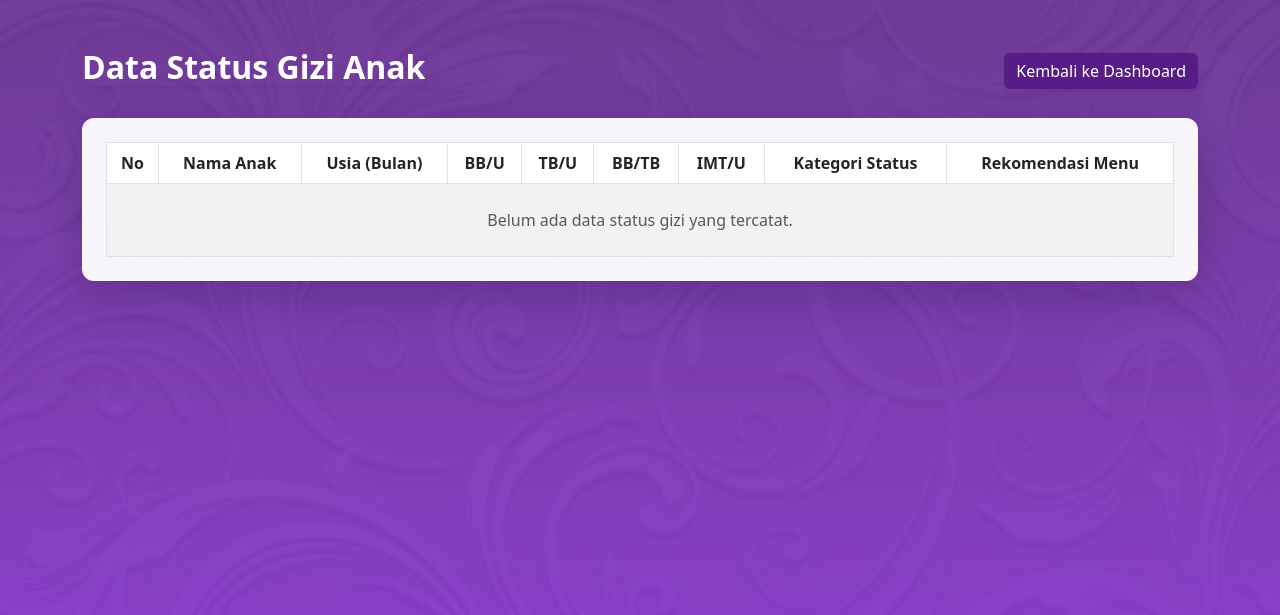
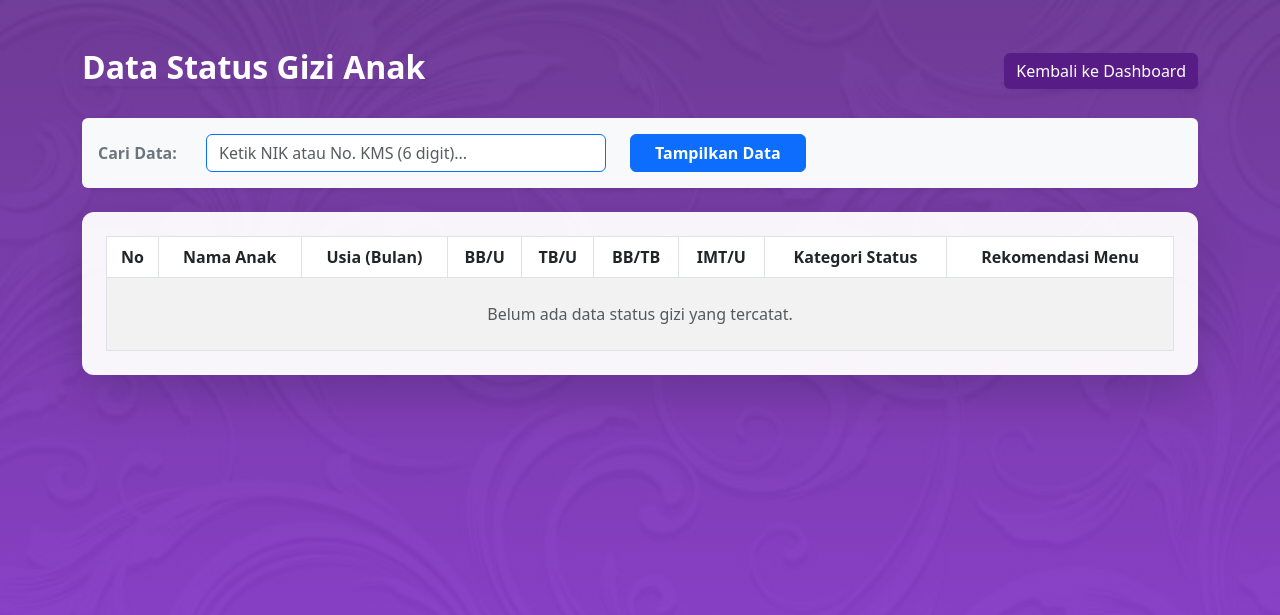
Before and after one commit to R4annnn1231/MIKADO, a Flask app: template templates/ui_gizi.html in a window 1280 px wide. Shown: the top 615 px of the page. Run offline with Flask 3, Linux system fonts and the light colour scheme; the template is opened without the code that fills it, so the values that code supplies are empty.

Commit message:
Update ui_gizi.html

```diff
--- a/templates/ui_gizi.html
+++ b/templates/ui_gizi.html
@@ -4,11 +4,9 @@
     <meta charset="UTF-8">
     <meta name="viewport" content="width=device-width, initial-scale=1.0">
     <title>Data Status Gizi - MIKAdO</title>
-    <!-- Bootstrap CSS -->
     <link href="https://cdn.jsdelivr.net/npm/bootstrap@5.3.0/dist/css/bootstrap.min.css" rel="stylesheet">
     <style>
         body {
-            /* Menyamakan background persis seperti dashboard utama */
             background: linear-gradient(rgba(88, 28, 135, 0.85), rgba(126, 34, 206, 0.85)),
                         url("{{ url_for('static', filename='background.jpg') }}");
             background-size: cover;
@@ -17,46 +15,46 @@
             background-repeat: no-repeat;
             min-height: 100vh;
         }
-
-        .card {
-            background-color: rgba(255, 255, 255, 0.95);
-            border-radius: 12px;
-        }
-
-        .text-ungu {
-            color: #6f42c1 !important;
-        }
-        .bg-ungu {
-            background-color: #6f42c1 !important;
-            color: white !important;
-        }
-        .btn-ungu {
-            background-color: #581c87;
-            color: white;
-            border: none;
-        }
-        .btn-ungu:hover {
-            background-color: #4c1d95;
-            color: white;
-        }
-
-        /* Modifikasi untuk Accordion Rekomendasi Menu */
-        .accordion-button:not(.collapsed) {
-            color: #581c87;
-            background-color: #f3e8ff;
-            box-shadow: inset 0 -1px 0 rgba(0,0,0,.125);
-        }
-        .accordion-button:focus {
-            box-shadow: 0 0 0 0.25rem rgba(111, 66, 193, 0.25);
-            border-color: #6f42c1;
-        }
+        .card { background-color: rgba(255, 255, 255, 0.95); border-radius: 12px; }
+        .text-ungu { color: #6f42c1 !important; }
+        .bg-ungu { background-color: #6f42c1 !important; color: white !important; }
+        .btn-ungu { background-color: #581c87; color: white; border: none; }
+        .btn-ungu:hover { background-color: #4c1d95; color: white; }
+        .accordion-button:not(.collapsed) { color: #581c87; background-color: #f3e8ff; box-shadow: inset 0 -1px 0 rgba(0,0,0,.125); }
     </style>
 </head>
 <body>
-    <div class="container mt-5">
-        <div class="d-flex justify-content-between align-items-center mb-4">
+    <div class="container mt-5 mb-5">
+        <div class="d-flex justify-content-between align-items-center mb-4 flex-wrap gap-2">
             <h2 class="text-white fw-bold shadow-sm">Data Status Gizi Anak</h2>
             <a href="{{ url_for('index') }}" class="btn btn-ungu shadow-sm">Kembali ke Dashboard</a>
+        </div>
+
+        <!-- SEARCH BAR ADMIN / ORTU -->
+        <div class="card shadow-sm mb-4 border-0">
+            <div class="card-body bg-light rounded">
+                <form method="GET" action="" class="d-flex align-items-center flex-wrap gap-2">
+                    <label class="fw-bold text-secondary" style="min-width: 100px;">
+                        {% if role == 'ortu' %}Pilih Anak:{% else %}Cari Data:{% endif %}
+                    </label>
+                    {% if role == 'ortu' %}
+                        <select name="cari" class="form-select me-3" style="max-width: 400px;" required>
+                            <option value="">-- Pilih Anak Anda --</option>
+                            {% for anak in daftar_anak %}
+                            <option value="{{ anak.nik_anak }}" {% if request.args.get('cari') == anak.nik_anak %}selected{% endif %}>
+                                {{ anak.nama_lengkap }}
+                            </option>
+                            {% endfor %}
+                        </select>
+                    {% else %}
+                        <input type="text" name="cari" class="form-control me-3 border-primary" placeholder="Ketik NIK atau No. KMS (6 digit)..." value="{{ request.args.get('cari', '') }}" style="max-width: 400px;" required>
+                    {% endif %}
+                    <button type="submit" class="btn btn-primary px-4 fw-bold">Tampilkan Data</button>
+                    {% if role == 'admin' and request.args.get('cari') %}
+                        <a href="?" class="btn btn-outline-secondary">Reset</a>
+                    {% endif %}
+                </form>
+            </div>
         </div>
 
         <div class="card shadow-lg border-0">
@@ -73,7 +71,7 @@
                                 <th>BB/TB</th>
                                 <th>IMT/U</th>
                                 <th>Kategori Status</th>
-                                <th>Rekomendasi Menu</th> <!-- Kolom Baru Ditambahkan -->
+                                <th>Rekomendasi Menu</th>
                             </tr>
                         </thead>
                         <tbody>
@@ -89,7 +87,6 @@
                                     <td class="text-center">{{ gizi.imt_u }}</td>
                                     <td class="fw-bold text-center text-ungu">{{ gizi.kategori_status }}</td>
                                     <td class="text-center">
-                                        <!-- Tombol Pemicu Modal -->
                                         <button type="button" class="btn btn-sm btn-ungu rounded-pill px-3 shadow-sm" data-bs-toggle="modal" data-bs-target="#modalRekomendasi{{ loop.index }}">
                                             🍲 Lihat Menu
                                         </button>
@@ -98,7 +95,7 @@
                                 {% endfor %}
                             {% else %}
                                 <tr>
-                                    <td colspan="9" class="text-center text-muted py-4">Belum ada data status gizi yang tercatat.</td>
+                                    <td colspan="9" class="text-center text-muted py-4">{% if role == 'admin' %}Silakan cari data anak melalui form di atas.{% else %}Belum ada data status gizi yang tercatat.{% endif %}</td>
                                 </tr>
                             {% endif %}
                         </tbody>
@@ -108,9 +105,6 @@
         </div>
     </div>
 
-    <!-- ========================================== -->
-    <!-- BAGIAN MODAL REKOMENDASI GIZI              -->
-    <!-- ========================================== -->
     {% if data_gizi %}
         {% for gizi in data_gizi %}
         <div class="modal fade" id="modalRekomendasi{{ loop.index }}" tabindex="-1" aria-labelledby="modalLabel{{ loop.index }}" aria-hidden="true">
@@ -123,7 +117,6 @@
                         <button type="button" class="btn-close btn-close-white" data-bs-dismiss="modal" aria-label="Close"></button>
                     </div>
                     <div class="modal-body p-4">
-
                         <div class="alert alert-info mb-4 border-0 shadow-sm" role="alert">
                             <strong>Status Gizi Saat Ini:</strong> {{ gizi.kategori_status }}
                         </div>
@@ -131,43 +124,36 @@
                         {% if gizi.rekomendasi and gizi.rekomendasi|length > 0 %}
                             <h6 class="fw-bold text-ungu mb-3">Daftar Pilihan Menu:</h6>
                             <div class="accordion shadow-sm" id="accordionResep{{ loop.index }}">
-
                                 {% for resep in gizi.rekomendasi %}
                                 <div class="accordion-item border-0 border-bottom">
                                     <h2 class="accordion-header" id="heading{{ loop.index }}_{{ loop.index0 }}">
-                                        <button class="accordion-button fw-bold {% if not loop.first %}collapsed{% endif %}" type="button" data-bs-toggle="collapse" data-bs-target="#collapse{{ loop.index }}_{{ loop.index0 }}" aria-expanded="{% if loop.first %}true{% else %}false{% endif %}" aria-controls="collapse{{ loop.index }}_{{ loop.index0 }}">
+                                        <button class="accordion-button fw-bold {% if not loop.first %}collapsed{% endif %}" type="button" data-bs-toggle="collapse" data-bs-target="#collapse{{ loop.index }}_{{ loop.index0 }}">
                                             🍽️ {{ resep.nama_menu }}
                                         </button>
                                     </h2>
-                                    <div id="collapse{{ loop.index }}_{{ loop.index0 }}" class="accordion-collapse collapse {% if loop.first %}show{% endif %}" aria-labelledby="heading{{ loop.index }}_{{ loop.index0 }}" data-bs-parent="#accordionResep{{ loop.index }}">
+                                    <div id="collapse{{ loop.index }}_{{ loop.index0 }}" class="accordion-collapse collapse {% if loop.first %}show{% endif %}" data-bs-parent="#accordionResep{{ loop.index }}">
                                         <div class="accordion-body bg-light">
                                             <div class="row">
                                                 <div class="col-md-5 mb-3 mb-md-0">
                                                     <h6 class="fw-bold text-ungu border-bottom pb-2">Bahan-bahan:</h6>
-                                                    <p class="mb-0" style="white-space: pre-line; font-size: 0.95rem;">
-                                                        {{ resep.bahan }}
-                                                    </p>
+                                                    <p class="mb-0" style="white-space: pre-line; font-size: 0.95rem;">{{ resep.bahan }}</p>
                                                 </div>
                                                 <div class="col-md-7">
                                                     <h6 class="fw-bold text-ungu border-bottom pb-2">Cara Membuat:</h6>
-                                                    <p class="mb-0" style="white-space: pre-line; font-size: 0.95rem;">
-                                                        {{ resep.cara_membuat }}
-                                                    </p>
+                                                    <p class="mb-0" style="white-space: pre-line; font-size: 0.95rem;">{{ resep.cara_membuat }}</p>
                                                 </div>
                                             </div>
                                         </div>
                                     </div>
                                 </div>
                                 {% endfor %}
-
                             </div>
                         {% else %}
                             <div class="text-center py-5">
                                 <h5 class="text-muted">Maaf, menu belum tersedia.</h5>
-                                <p class="text-muted mb-0">Belum ada rekomendasi resep yang cocok untuk rentang usia dan status gizi ini di dalam database.</p>
+                                <p class="text-muted mb-0">Belum ada rekomendasi resep yang cocok untuk rentang usia dan status gizi ini.</p>
                             </div>
                         {% endif %}
-
                     </div>
                     <div class="modal-footer border-0 bg-light">
                         <button type="button" class="btn btn-secondary" data-bs-dismiss="modal">Tutup</button>
@@ -178,7 +164,6 @@
         {% endfor %}
     {% endif %}
 
-    <!-- Bootstrap JS Bundle (Wajib untuk Modal & Accordion) -->
     <script src="https://cdn.jsdelivr.net/npm/bootstrap@5.3.0/dist/js/bootstrap.bundle.min.js"></script>
 </body>
 </html>
```
